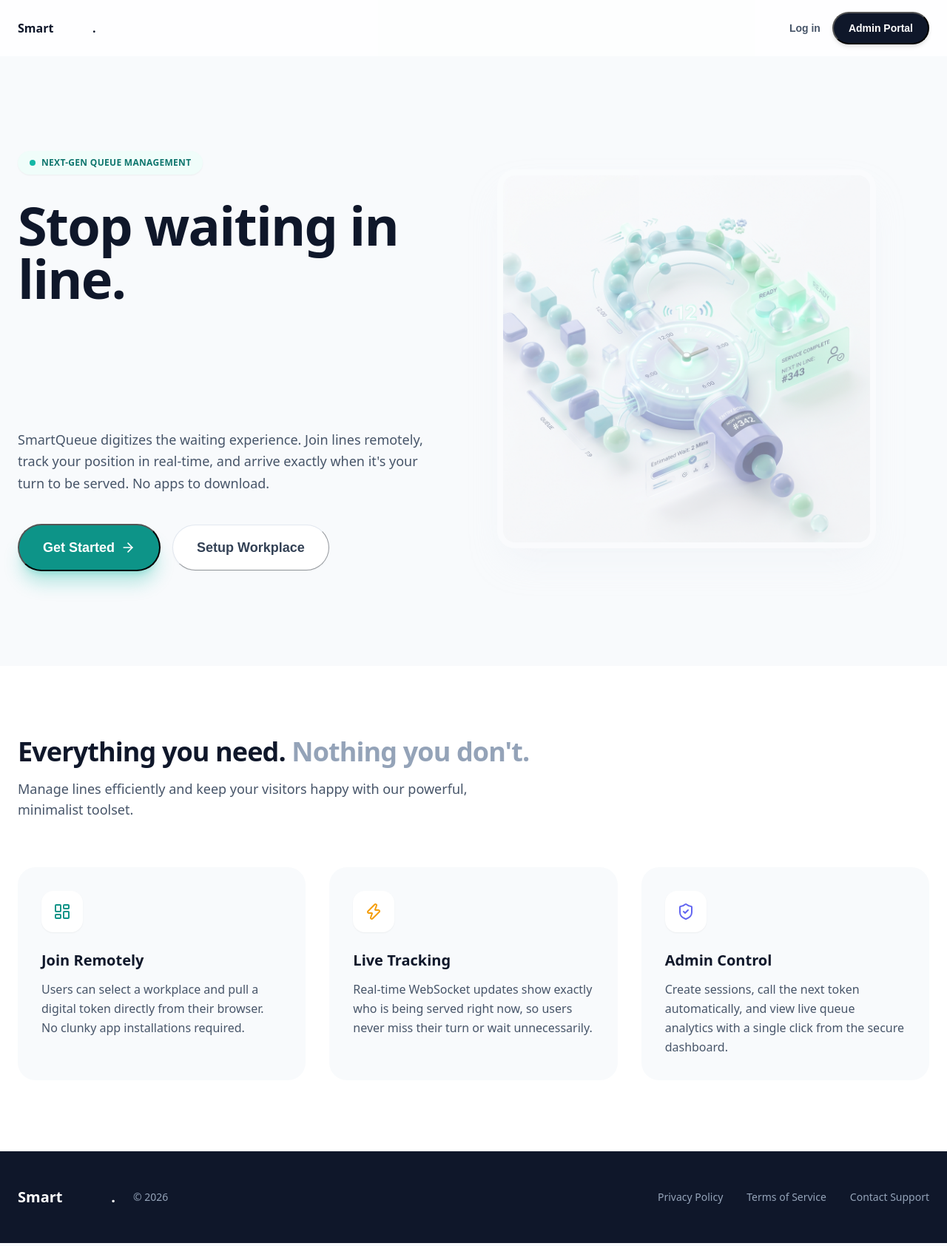
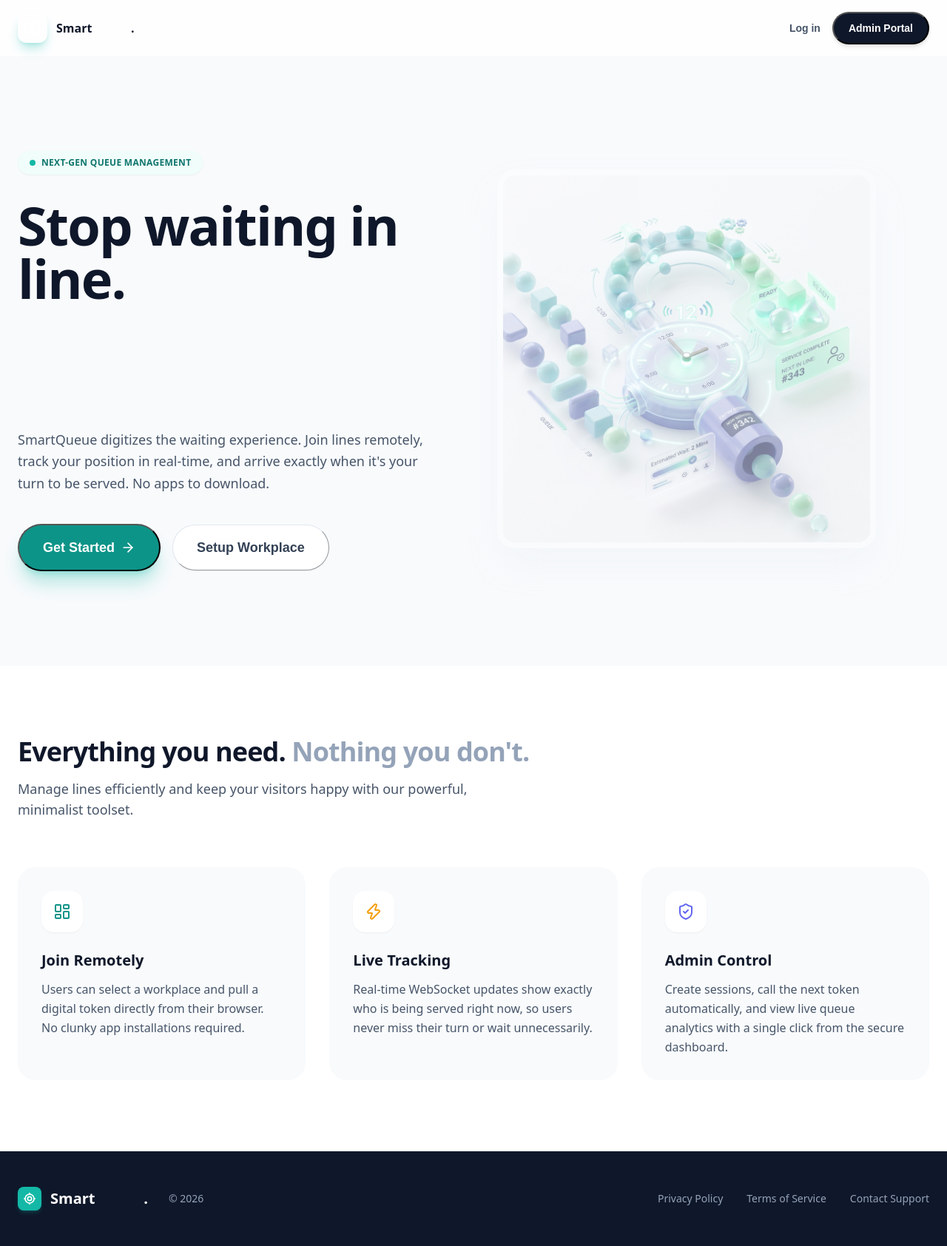
Before and after one commit to sagar190805/smartqueue, a React (Create React App) app in the folder frontend/: page / in a window 1280 px wide. Shown: the whole page at 74% size. Built offline with nearby package versions, Linux system fonts and the light colour scheme.

Commit message:
Add high quality inline SVG logo to navbar and footer

```diff
--- a/frontend/src/pages/Home.js
+++ b/frontend/src/pages/Home.js
@@ -9,7 +9,17 @@ export default function Home() {
 
       {/* Navbar */}
       <header className="sticky top-0 z-50 px-6 py-4 flex items-center justify-between border-b border-slate-200 bg-white/80 backdrop-blur-md">
-        <div className="flex items-center gap-2 cursor-pointer" onClick={() => nav("/")}>
+        <div className="flex items-center gap-3 cursor-pointer" onClick={() => nav("/")}>
+          <div className="w-10 h-10 rounded-xl bg-gradient-to-br from-teal-500 to-teal-400 flex items-center justify-center text-white shadow-lg shadow-teal-500/30">
+            <svg xmlns="http://www.w3.org/2000/svg" viewBox="0 0 24 24" fill="none" stroke="currentColor" strokeWidth="2.5" strokeLinecap="round" strokeLinejoin="round" className="w-6 h-6">
+              <circle cx="12" cy="12" r="9" />
+              <circle cx="12" cy="12" r="4" />
+              <path d="M12 3v-2" />
+              <path d="M12 23v-2" />
+              <path d="M3 12h-2" />
+              <path d="M23 12h-2" />
+            </svg>
+          </div>
           <span className="text-2xl font-extrabold tracking-tighter text-slate-900">
             Smart<span className="text-transparent bg-clip-text bg-gradient-to-br from-teal-500 to-teal-400">Queue</span>
             <span className="text-teal-500">.</span>
@@ -105,7 +115,17 @@ export default function Home() {
       {/* Footer */}
       <footer className="bg-slate-900 text-slate-400 py-12 border-t border-slate-800">
         <div className="max-w-7xl mx-auto px-6 flex flex-col md:flex-row justify-between items-center gap-6">
-          <div className="flex items-center gap-2">
+          <div className="flex items-center gap-3">
+            <div className="w-8 h-8 rounded-lg bg-teal-500 flex items-center justify-center text-white shadow-md shadow-teal-500/20">
+              <svg xmlns="http://www.w3.org/2000/svg" viewBox="0 0 24 24" fill="none" stroke="currentColor" strokeWidth="2.5" strokeLinecap="round" strokeLinejoin="round" className="w-4 h-4">
+                <circle cx="12" cy="12" r="9" />
+                <circle cx="12" cy="12" r="4" />
+                <path d="M12 3v-2" />
+                <path d="M12 23v-2" />
+                <path d="M3 12h-2" />
+                <path d="M23 12h-2" />
+              </svg>
+            </div>
             <span className="text-xl font-extrabold tracking-tighter text-white">
               Smart<span className="text-transparent bg-clip-text bg-gradient-to-br from-teal-500 to-teal-400">Queue</span>
               <span className="text-teal-500">.</span>
```
